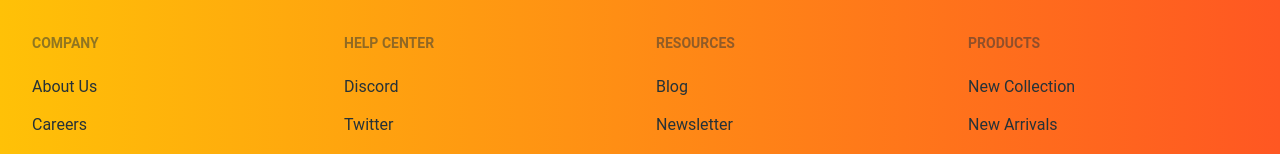
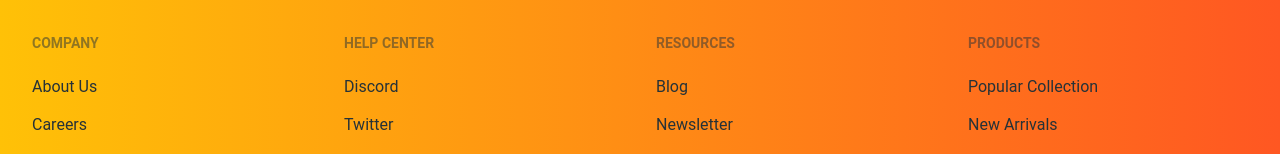
Before and after one commit to sayonUsman/get-by-click, a React (Vite) app: page / in a window 1280 px wide. Shown: the part 2251-2405 px from the top of the page. Built offline with nearby package versions, Linux system fonts and the light colour scheme; no server answers; a web font is replaced by a local one.

Commit message:
Footer has been updated

```diff
--- a/src/components/Footer.jsx
+++ b/src/components/Footer.jsx
@@ -1,21 +1,38 @@
 import { Typography } from "@material-tailwind/react";
+import { Link } from "react-router-dom";
 
 const SITEMAP = [
   {
     title: "Company",
-    links: ["About Us", "Careers", "Our Team"],
+    links: [
+      { title: "About Us", path: "" },
+      { title: "Careers", path: "" },
+      { title: "Our Team", path: "" },
+    ],
   },
   {
     title: "Help Center",
-    links: ["Discord", "Twitter", "Contact Us"],
+    links: [
+      { title: "Discord", path: "" },
+      { title: "Twitter", path: "" },
+      { title: "Contact Us", path: "" },
+    ],
   },
   {
     title: "Resources",
-    links: ["Blog", "Newsletter", "Free Products"],
+    links: [
+      { title: "Blog", path: "" },
+      { title: "Newsletter", path: "" },
+      { title: "Free Products", path: "" },
+    ],
   },
   {
     title: "Products",
-    links: ["New Collection", "New Arrivals", "Low Prices"],
+    links: [
+      { title: "Popular Collection", path: "/all/popular-collections" },
+      { title: "New Arrivals", path: "/all/new-collections" },
+      { title: "Low Prices", path: "" },
+    ],
   },
 ];
 
@@ -44,9 +61,12 @@ export default function Footer() {
                     color="blue-gray"
                     className="font-normal"
                   >
-                    <a className="inline-block py-1 pr-2 transition-transform hover:scale-105">
-                      {link}
-                    </a>
+                    <Link
+                      to={link.path}
+                      className="inline-block py-1 pr-2 transition-transform hover:scale-105"
+                    >
+                      {link.title}
+                    </Link>
                   </Typography>
                 ))}
               </ul>
```
